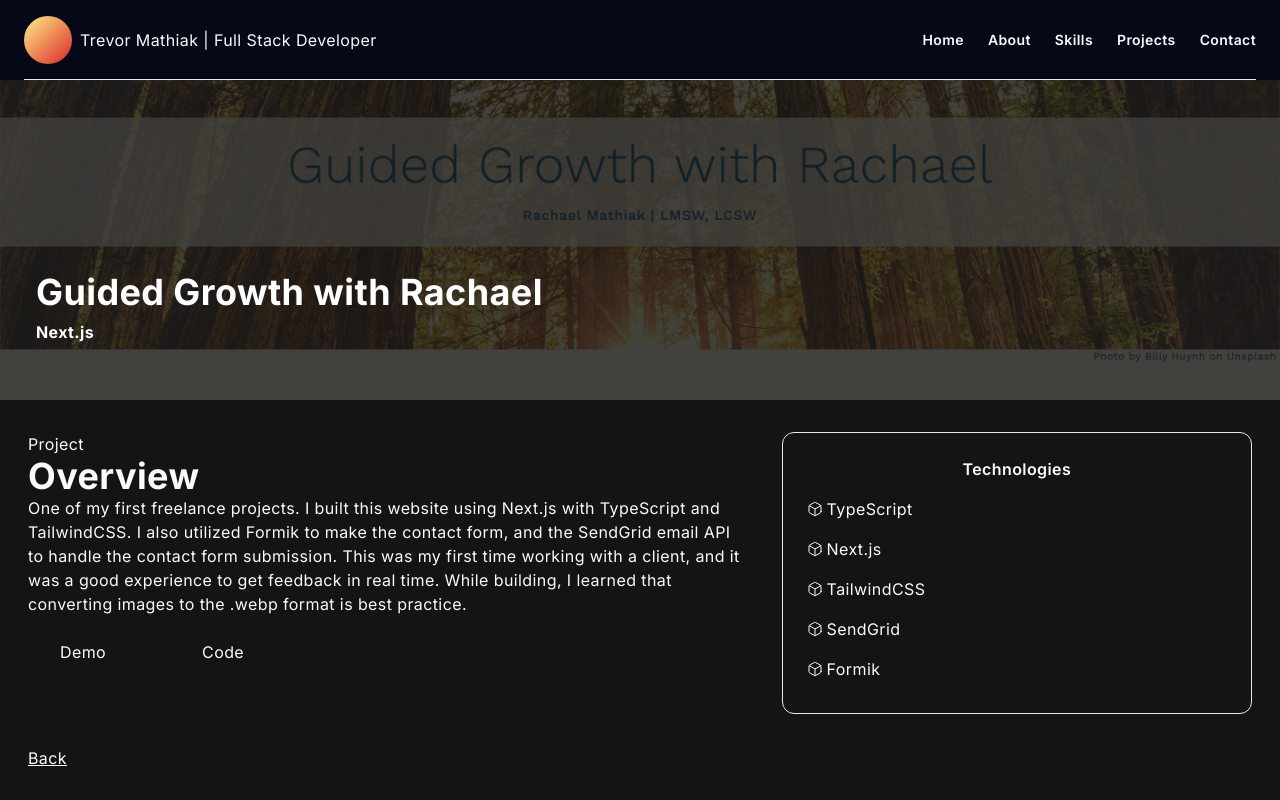
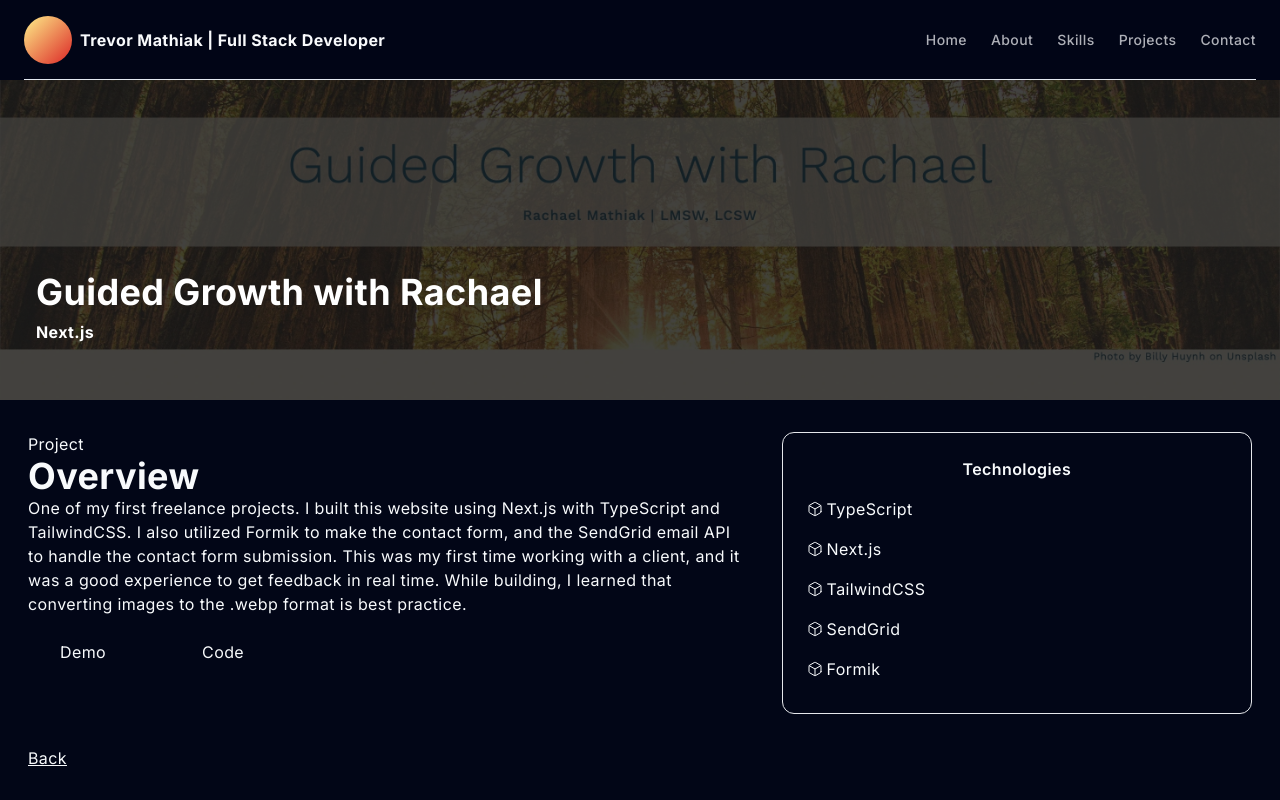
Before and after one commit to trroev/portfolio, a Next.js app: page /guided-growth in a window 1280 px wide. Built offline with nearby package versions, Linux system fonts and the light colour scheme.

Commit message:
Updated Navbar and globals.css

```diff
--- a/src/app/globals.css
+++ b/src/app/globals.css
@@ -9,7 +9,7 @@ html {
 
 @layer base {
   body {
-    @apply bg-[#141414] text-slate-50 tracking-wide;
+    @apply bg-slate-950 text-slate-50 tracking-wide;
   }
 
   h1,
--- a/src/components/Navbar.tsx
+++ b/src/components/Navbar.tsx
@@ -21,24 +21,24 @@ const Navbar: FC<NavbarProps> = ({ items }) => {
 
   return (
     <header className="container sticky top-0 z-40 bg-slate-950/80 backdrop-blur-sm">
-      <div className="flex h-20 items-center justify-between border-b border-b-slate-200 py-4">
+      <div className="flex h-20 items-center justify-between border-b border-b-slate-200 py-6">
         <Link
           href="/"
           aria-label="Link to home page"
-          className="items-center space-x-2 sm:flex hover:scale-105 duration-300"
+          className="items-center space-x-2 md:flex"
         >
-          <div className="w-12 h-12 rounded-full bg-gradient-to-br from-yellow-200 to-red-600 hover:scale-110 ease-in duration-300 cursor-pointer" />
-          <span className="hidden sm:inline-block">
+          <div className="w-12 h-12 rounded-full bg-gradient-to-br from-yellow-200 to-red-600 cursor-pointer" />
+          <span className="hidden font-bold md:inline-block">
             {siteConfig.title}
           </span>
         </Link>
         <div className="flex gap-6 md:gap-10">
-          <nav className="hidden gap-6 md:flex">
+          <nav className="hidden gap-6 md:flex ml-auto">
             {items?.map((item, index) => (
               <Link
                 key={index}
                 href={item.href}
-                className="flex items-center text-lg font-semibold sm:text-sm hover:underline"
+                className="flex items-center text-lg text-slate-50/70 font-medium transition-colors hover:text-slate-100 sm:text-sm"
               >
                 {item.title}
               </Link>
@@ -46,7 +46,7 @@ const Navbar: FC<NavbarProps> = ({ items }) => {
           </nav>
         </div>
         <button
-          className="flex items-center space-x-2 md:hidden ml-auto hover:scale-110 duration-300"
+          className="flex items-center space-x-2 md:hidden hover:scale-110 duration-300"
           onClick={handleNav}
         >
           {nav ? <Icons.close /> : <Icons.menu />}
```
